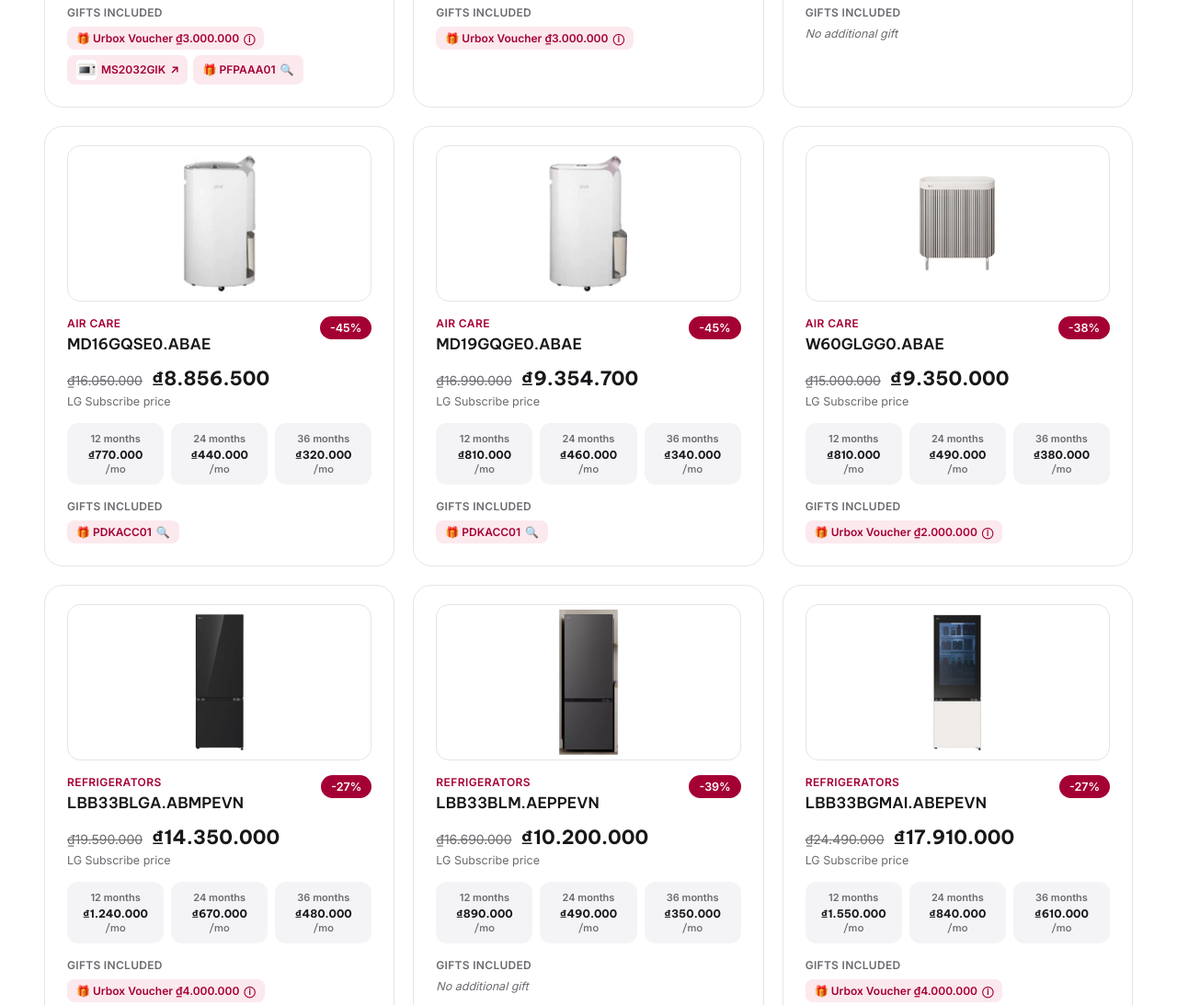
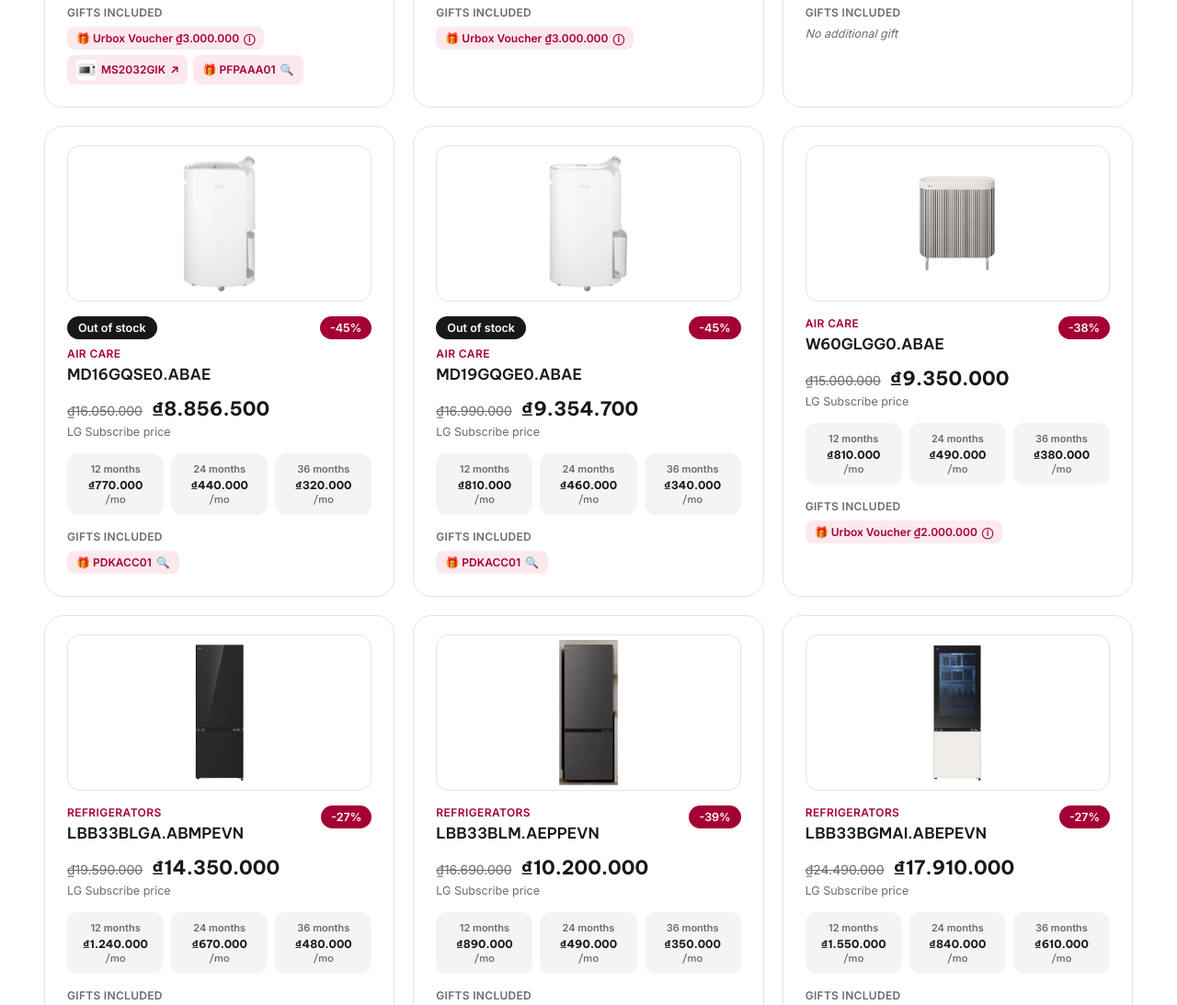
Before and after one commit to Mia201019/Landing-page-LG-Subscribe, a plain HTML site: page category-details.html in a window 1280 px wide. Shown: the part 2600-3693 px from the top of the page at 92% size. Drawn offline with Linux system fonts and the light colour scheme.

Commit message:
Mark MD16GQSE0 and MD19GQGE0 as out of stock
Co-Authored-By: Claude Opus 5.5 <noreply@anthropic.com>

```diff
--- a/category-details.html
+++ b/category-details.html
@@ -62,6 +62,8 @@
   a.plink{display:block; color:inherit; text-decoration:none; cursor:pointer;}
   a.plink.pname:hover .pcard-model{color:var(--lg-red);}
   .coming{font-size:13px;font-weight:700;color:var(--lg-red);background:#fff;border-radius:999px;padding:6px 14px;text-align:center}
+  .soldout{display:inline-block;margin:0 0 8px;font-size:12.5px;font-weight:700;color:#fff;background:var(--lg-ink);border-radius:999px;padding:5px 12px}
+  .is-sold .pimg img,.is-sold .d-img img{filter:grayscale(1);opacity:.55}
   .pimg.empty{background:var(--lg-mist); border-color:var(--lg-mist);}
   .discount-badge{flex:none; background:var(--lg-red); color:#fff; font-size:12.5px; font-weight:700; padding:5px 11px; border-radius:999px; white-space:nowrap;}
   .price-row{display:flex; align-items:baseline; gap:10px; margin-bottom:4px; flex-wrap:wrap;}
@@ -299,6 +301,10 @@ function openUrbox(){
 }
 const COMING2027=['WT2525NHEGA','WT2020SHENA','WT1412SHKA'];
 const COMING_TXT={en:'Arriving in 2027',vi:'Hàng về năm 2027',ko:'2027년 입고 예정'};
+const SOLDOUT=['MD16GQSE0','MD19GQGE0'];
+const SOLD_TXT={en:'Out of stock',vi:'Hết hàng',ko:'품절'};
+const isSold=model=>SOLDOUT.includes(model.split('.')[0]);
+function soldHtml(model){return isSold(model)?`<div class="soldout">${SOLD_TXT[lang]}</div>`:'';}
 function comingHtml(model){return (!IMG_MAP[model]&&COMING2027.includes(model.split('.')[0]))?`<span class="coming">📦 ${COMING_TXT[lang]}</span>`:'';}
 /*ENDGIFTJS*/
 
@@ -388,10 +394,11 @@ function renderGrid(){
     const href = 'product-detail.html?model=' + encodeURIComponent(p.model);
     const catLabel = (t.cats[p.cat] || p.cat) + (p.sub ? ' · ' + t.subs[p.sub] : '');
     return `
-      <div class="pcard">
+      <div class="pcard${isSold(p.model)?' is-sold':''}">
         <a class="plink" href="${href}" aria-label="${p.model}">${IMG_MAP[p.model] ? `<div class="pimg"><img src="${IMG_MAP[p.model]}" alt="${p.model}" loading="lazy"></div>` : `<div class="pimg empty">${comingHtml(p.model)}</div>`}</a>
         <div class="pcard-top">
           <div>
+            ${soldHtml(p.model)}
             <div class="pcard-cat">${catLabel}</div>
             <a class="plink pname" href="${href}"><div class="pcard-model">${p.model}</div></a>
           </div>
```
Also changed, not shown: product-detail.html (+8 -1 lines).
